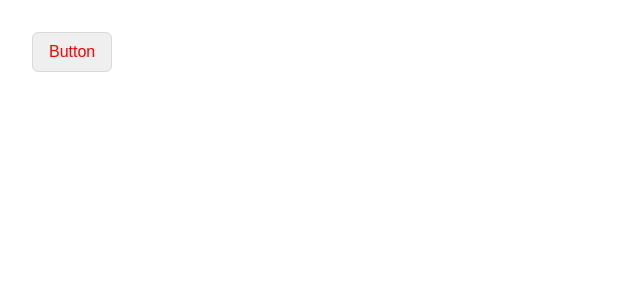
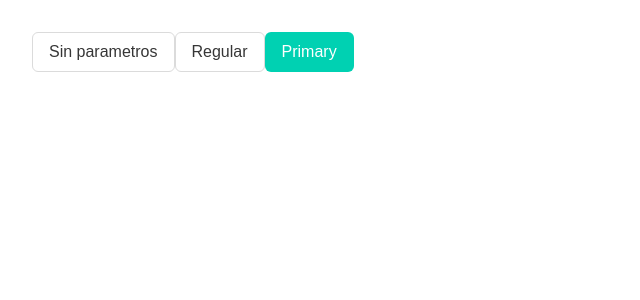
Before and after one commit to Patagonian-IUPA/cra-vscode-template, a React (Create React App) app: page / in a window 1280 px wide. Shown: the top 300 px of the page, without its empty margins (0-640 px from the left). Built offline with nearby package versions, Linux system fonts and the light colour scheme.

Commit message:
add support primary / regular

```diff
--- a/jsconfig.json
+++ b/jsconfig.json
@@ -2,7 +2,7 @@
   "compilerOptions": {
     "module": "esnext",
     "target": "esnext",
-    "checkJs": true,
+    "checkJs": false,
     "jsx": "react",
     "skipLibCheck": true,
     "esModuleInterop": true,
--- a/src/App.js
+++ b/src/App.js
@@ -5,7 +5,9 @@ import style from './App.module.css';
 function App() {
   return (
     <div style={{ padding: '2em' }}>
-      <Button className={style.red}>Button</Button>
+      <Button>Sin parametros</Button>
+      <Button type="regular">Regular</Button>
+      <Button type="primary">Primary</Button>
     </div>
   );
 }
--- a/src/components/Button.jsx
+++ b/src/components/Button.jsx
@@ -3,8 +3,11 @@ import cl from 'classnames';
 
 import styles from './Button.module.css';
 
-export const Button = ({ className, ...rest }) => {
-  return <button className={cl(styles.base, className)} {...rest} />;
+export const Button = ({ type, className, ...rest }) => {
+  const claseTipo =
+    type === 'regular' || type === undefined ? styles.regular : styles.primary;
+
+  return <button className={cl(styles.base, claseTipo, className)} {...rest} />;
 };
 
 export default Button;
--- a/src/components/Button.module.css
+++ b/src/components/Button.module.css
@@ -8,3 +8,15 @@
   line-height: 24px;
   transition: background-color 0.5s, color 0.5s, border 0.5s;
 }
+
+.regular {
+  background-color: #fff;
+  color: #363636;
+  border: 1px solid #dbdbdb;
+}
+
+.primary {
+  background-color: #00d1b2;
+  color: #fff;
+  border: 1px solid transparent;
+}
```
